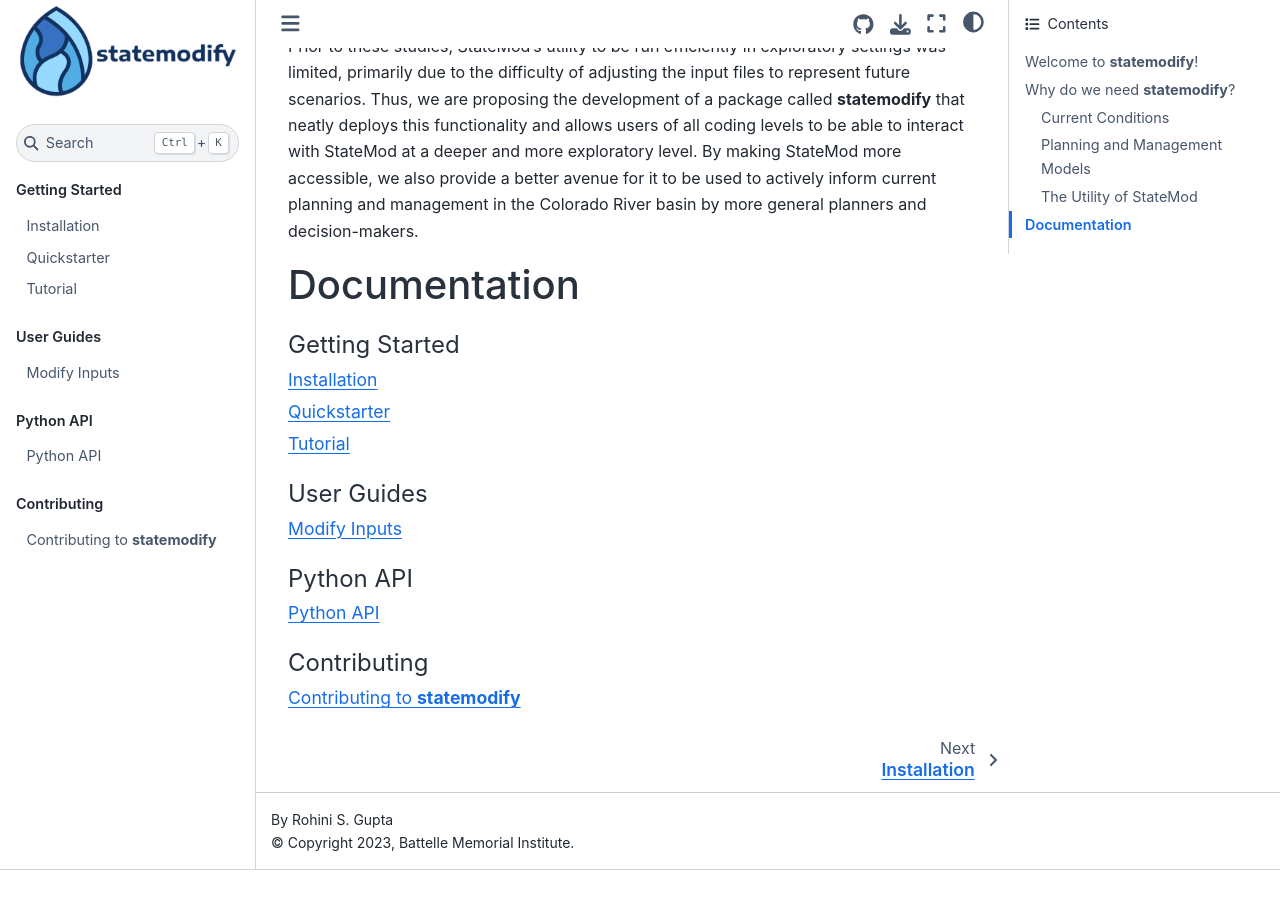
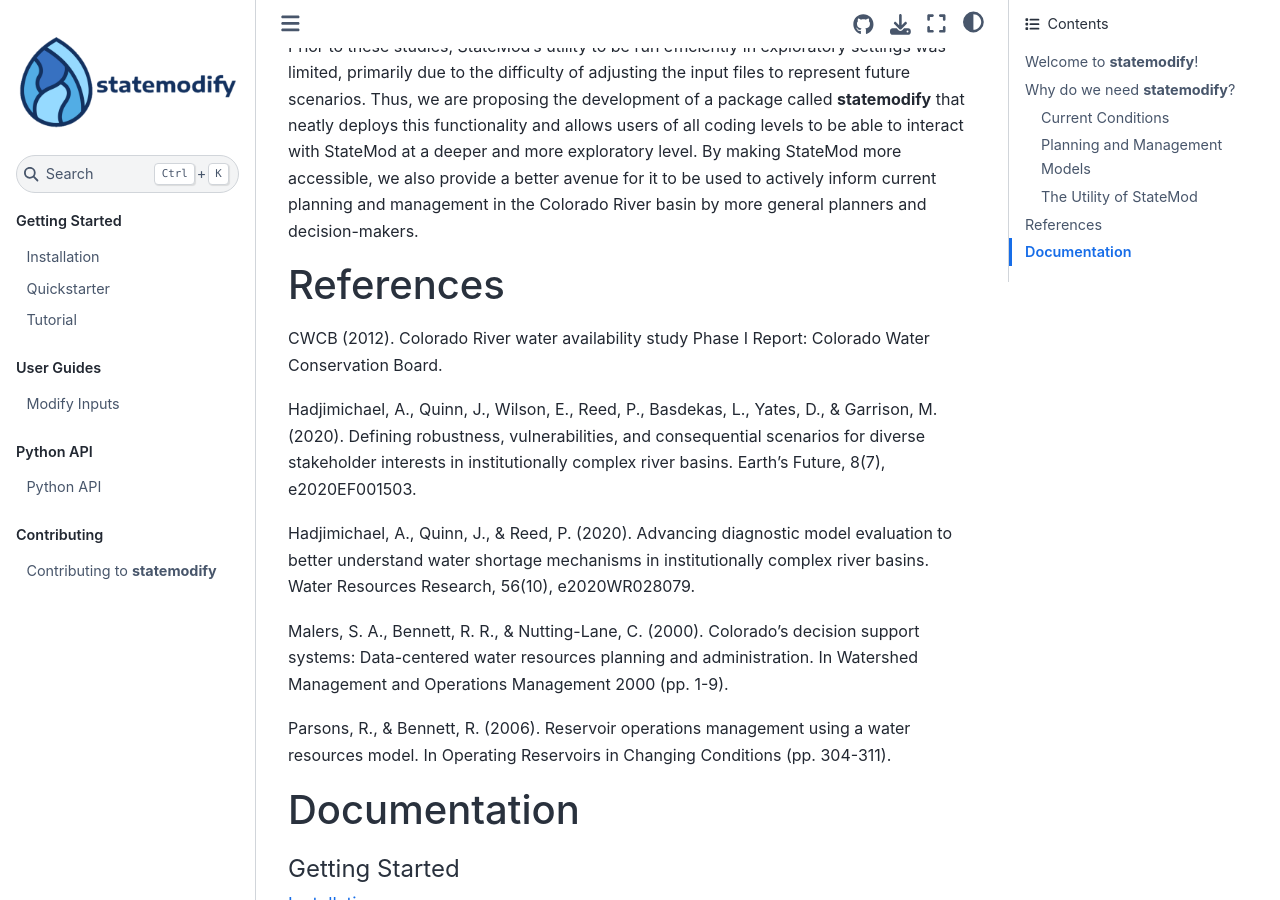
Before and after one commit to IMMM-SFA/statemodify, a Sphinx documentation site: the page built from docs/source/index.rst, in a window 1280 px wide and 900 px high, scrolled down 3041 px. Built offline with Sphinx 7.4.7 and the Sphinx Book theme 1.1.4, drawn with Linux system fonts in a browser that asks for light colours; before the commit the page ends 3911 px from its top, so only the background shows below that.

Commit message:
add refs

```diff
--- a/docs/source/index.rst
+++ b/docs/source/index.rst
@@ -49,6 +49,21 @@ StateMod is one of the few highly resolved, open source, regional water allocati
 Prior to these studies, StateMod’s utility to be run efficiently in exploratory settings was limited, primarily due to the difficulty of adjusting the input files to represent future scenarios. Thus, we are proposing the development of a package called **statemodify** that neatly deploys this functionality and allows users of all coding levels to be able to interact with StateMod at a deeper and more exploratory level. By making StateMod more accessible, we also provide a better avenue for it to be used to actively inform current planning and management in the Colorado River basin by more general planners and decision-makers.
 
 
+References
+---------------------------
+
+CWCB (2012). Colorado River water availability study Phase I Report: Colorado Water Conservation Board.
+
+Hadjimichael, A., Quinn, J., Wilson, E., Reed, P., Basdekas, L., Yates, D., & Garrison, M. (2020). Defining robustness, vulnerabilities, and consequential scenarios for diverse stakeholder interests in institutionally complex river basins. Earth's Future, 8(7), e2020EF001503.
+
+Hadjimichael, A., Quinn, J., & Reed, P. (2020). Advancing diagnostic model evaluation to better understand water shortage mechanisms in institutionally complex river basins. Water Resources Research, 56(10), e2020WR028079.
+
+Malers, S. A., Bennett, R. R., & Nutting-Lane, C. (2000). Colorado's decision support systems: Data-centered water resources planning and administration. In Watershed Management and Operations Management 2000 (pp. 1-9).
+
+Parsons, R., & Bennett, R. (2006). Reservoir operations management using a water resources model. In Operating Reservoirs in Changing Conditions (pp. 304-311).
+
+
+
 Documentation
 --------------------------
 
```
